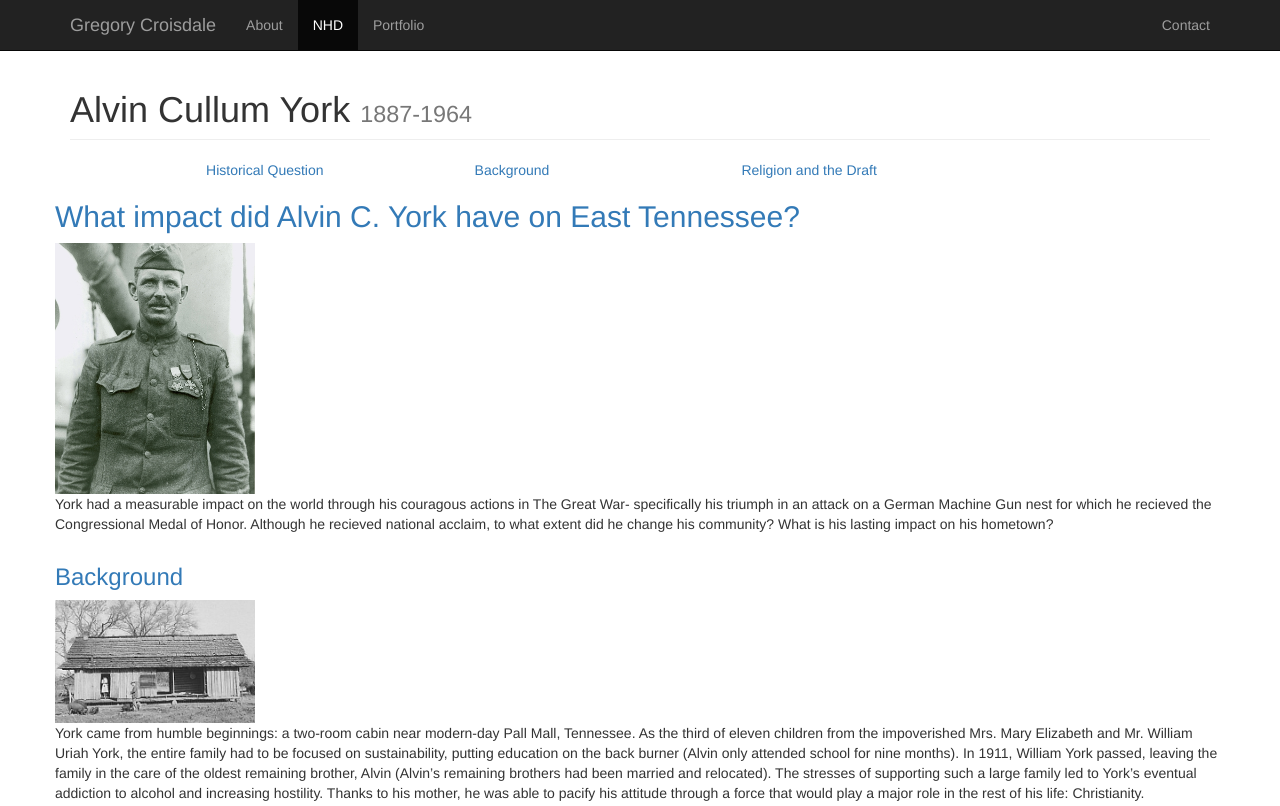
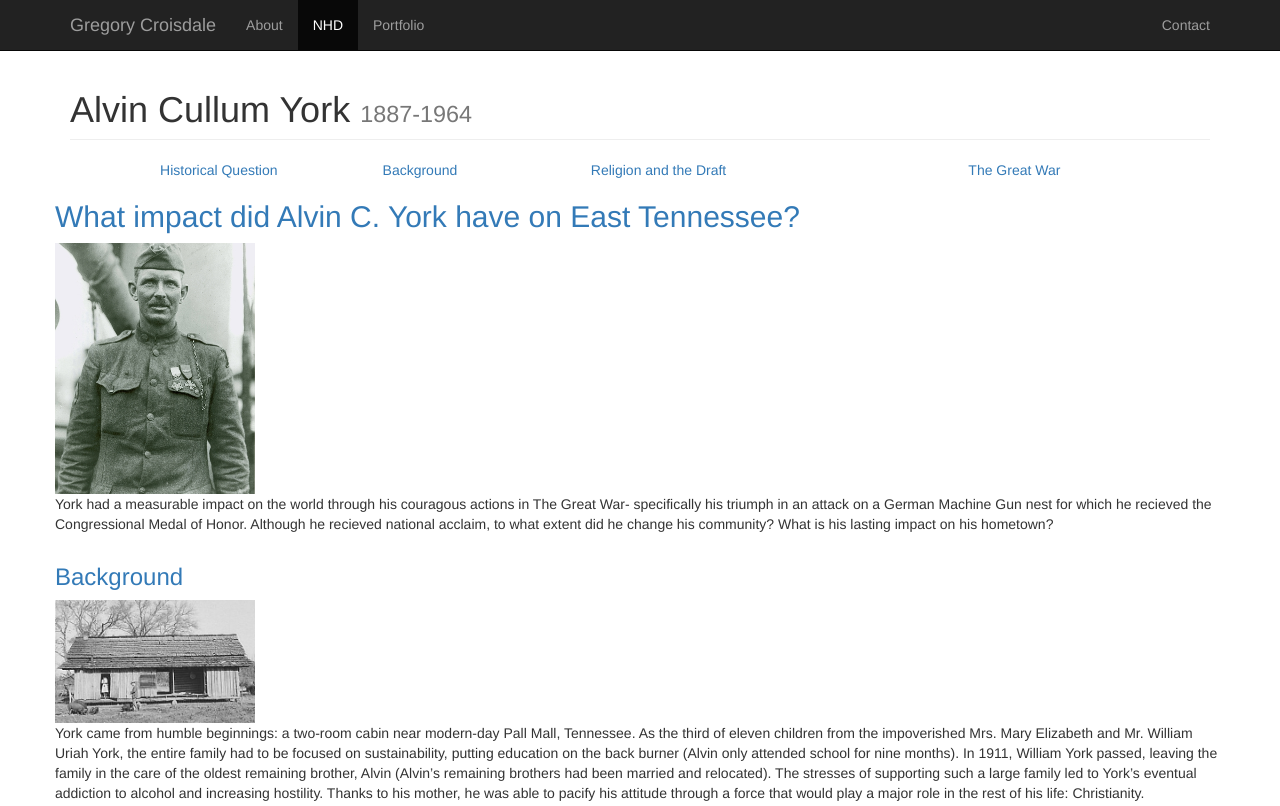
Before and after one commit to awde123/gregc.us, a plain HTML site: page nhd.html in a window 1280 px wide. Shown: the top 806 px of the page. Drawn offline with Linux system fonts and the light colour scheme.

Commit message:
update to NHD again again again again again again (w/ betterer navigation) again again ahhhhhhhpa dude it also has a map now but lol syntax thoo

```diff
--- a/nhd.html
+++ b/nhd.html
@@ -81,6 +81,7 @@
           <td><div class="text-center"><a href="#q">Historical Question</a></div></td>
           <td><a href="#bg">Background</a></td>
           <td><a href="#bg">Religion and the Draft</a></td>
+          <td><a href="#gw">The Great War</a></td>
         </center>
         </tr>
       </table>
@@ -110,7 +111,7 @@
             </div>
         <div class="row">
           <h3>
-              <a name="rd">The Great War</a>
+              <a name="gw">The Great War</a>
           </h3>
           <iframe src="https://www.google.com/maps/embed?pb=!1m18!1m12!1m3!1d13729.755990160245!2d4.9437731942335486!3d49.285355587639984!2m3!1f0!2f0!3f0!3m2!1i1024!2i768!4f13.1!3m3!1m2!1s0x0%3A0x0!2zNDnCsDE3JzA4LjEiTiA0wrA1NycwOC43IkU!5e0!3m2!1sen!2sus!4v1495517116674" width="600" height="450" frameborder="0" style="border:0" allowfullscreen></iframe>
           <p>Prior to this involuntary arrangement, York had nary been more than 15 miles from his house. Now he was based across the Atlantic. His experience as a fighter and religiously inspired training made York an exceptional fighter- melee and ranged. He would soon prove himself near Hill 223 on October 8th, 1918.</p>
```
